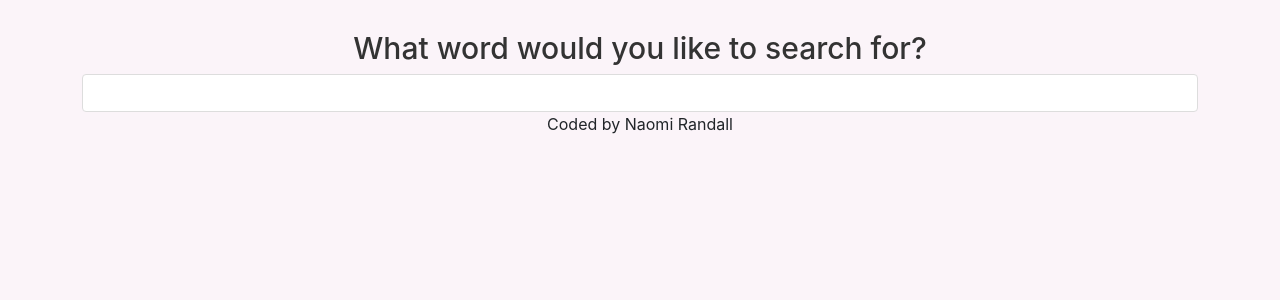
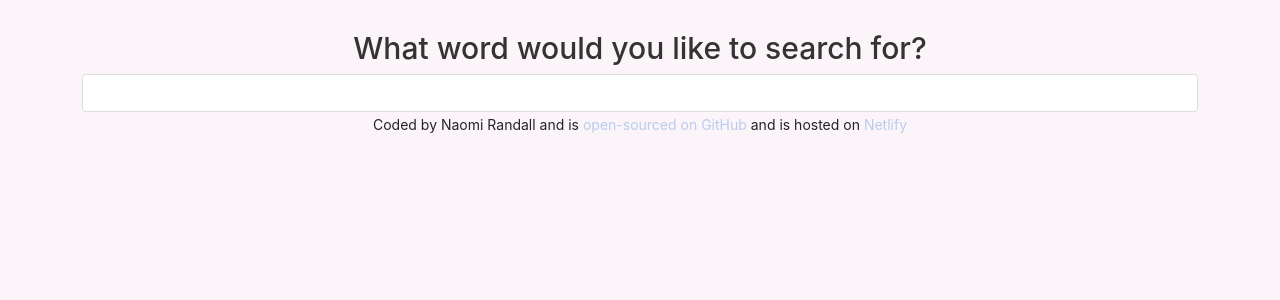
Before and after one commit to nmrndll/dictionary-react-app, a React (Create React App) app: page / in a window 1280 px wide. Shown: the top 300 px of the page. Built offline with nearby package versions, Linux system fonts and the light colour scheme.

Commit message:
footer update

```diff
--- a/src/App.js
+++ b/src/App.js
@@ -9,7 +9,12 @@ export default function App() {
         <main>
           <Dictionary />
           </main>
-        <footer className="text-center">Coded by Naomi Randall</footer>
+       <footer className="text-center">
+       <small>Coded by Naomi Randall and is {" "}
+          <a href ="https://github.com/nmrndll/dictionary-react-app" rel="noreferrer" target="_blank"> open-sourced on GitHub </a>
+    and is hosted on <a href ="https://gallant-raman-08c0da.netlify.app/" rel="noreferrer" target="_blank">Netlify</a>
+    </small>
+    </footer>
       </div>
     </div>
 
```
